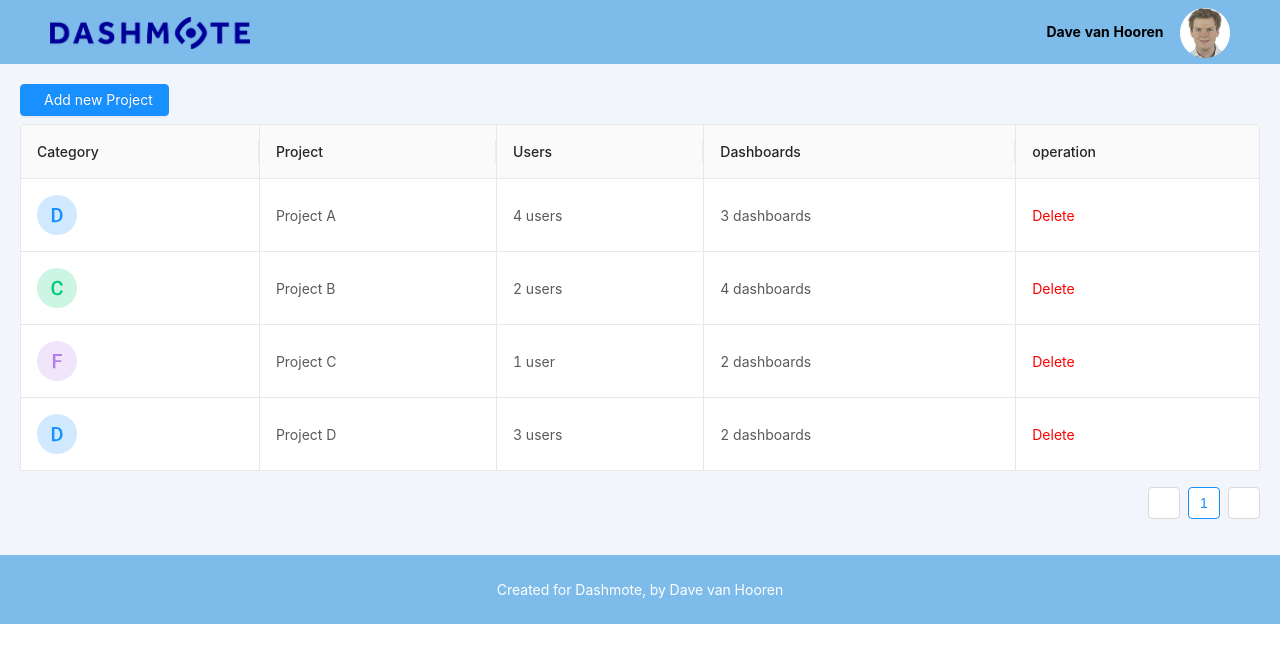
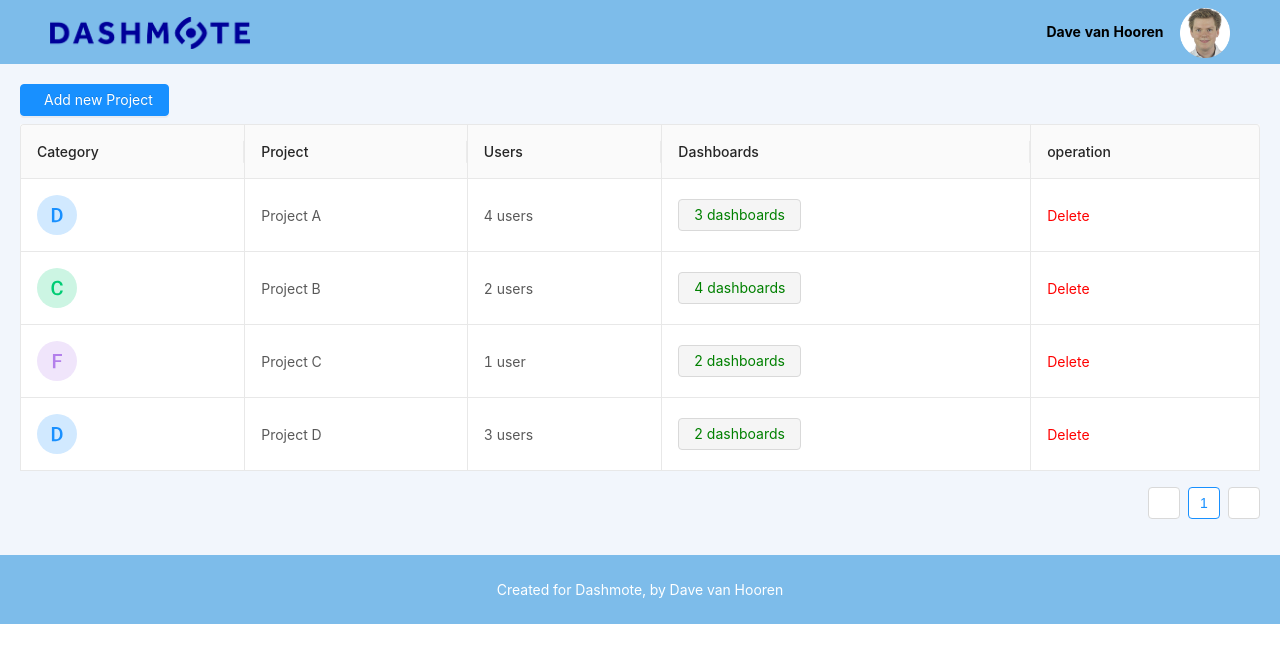
Before and after one commit to davevanhooren/DashmoteCase, a Vue app in the folder dashmote-case-client/: page / in a window 1280 px wide. Shown: the top 662 px of the page. Built offline with nearby package versions, Linux system fonts and the light colour scheme.

Commit message:
Changed the design of the dashboards tab and the delete tab

```diff
--- a/dashmote-case-client/src/components/DashboardOverview.vue
+++ b/dashmote-case-client/src/components/DashboardOverview.vue
@@ -130,6 +130,10 @@
         <img v-else-if="record.category=='F'" alt="F" src="../assets/images/categoryicon/F.svg" height=40px>
       </template>
 
+      <template slot="dashboardoperation" slot-scope="text, record">
+        <a-button type="primary" v-text="record.dashboards" disabled="true" style="color:green"></a-button>
+      </template>
+
     </a-table>
   </div>
   </div>
--- a/dashmote-case-client/src/scripts/dashboardoverview.js
+++ b/dashmote-case-client/src/scripts/dashboardoverview.js
@@ -76,6 +76,7 @@ export default {
           {
             title: 'Dashboards',
             dataIndex: 'dashboards',
+            scopedSlots: { customRender: 'dashboardoperation' },
 
           },
           {
```
